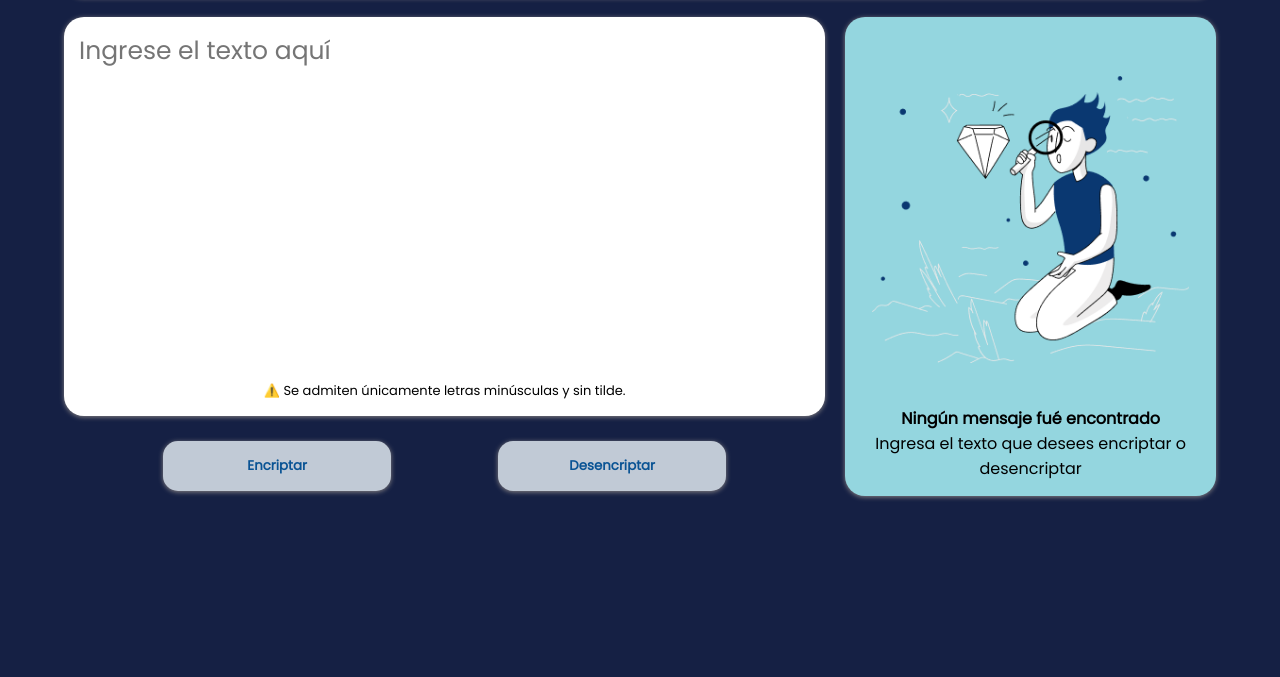
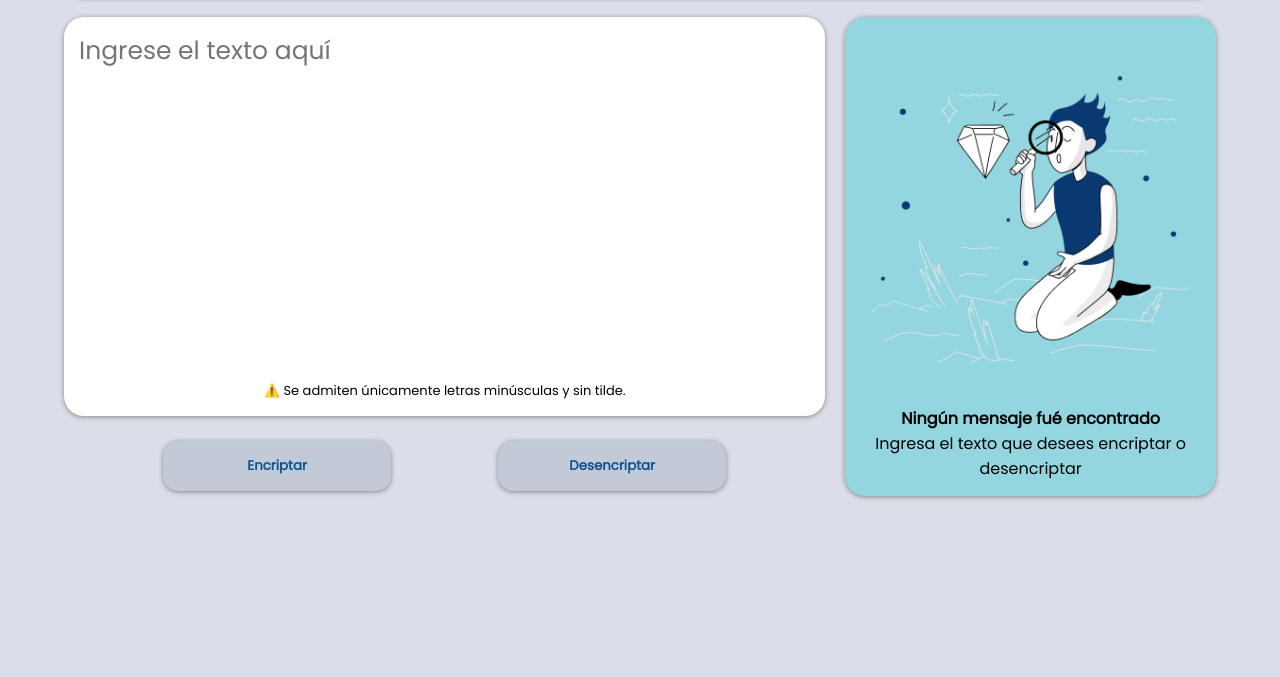
Before and after one commit to safcardoza/safcardoza-test1, a plain HTML site: page index.html in a window 1280 px wide. Shown: the part 123-800 px from the top of the page. Drawn offline with Linux system fonts and the light colour scheme.

Commit message:
Update style.css

```diff
--- a/style.css
+++ b/style.css
@@ -6,7 +6,7 @@
 }
 
 body {
-  background: #152044;
+  background: #dbdee9;
   color: #000000;
   font-family: 'Poppins', sans-serif;
 }
```
